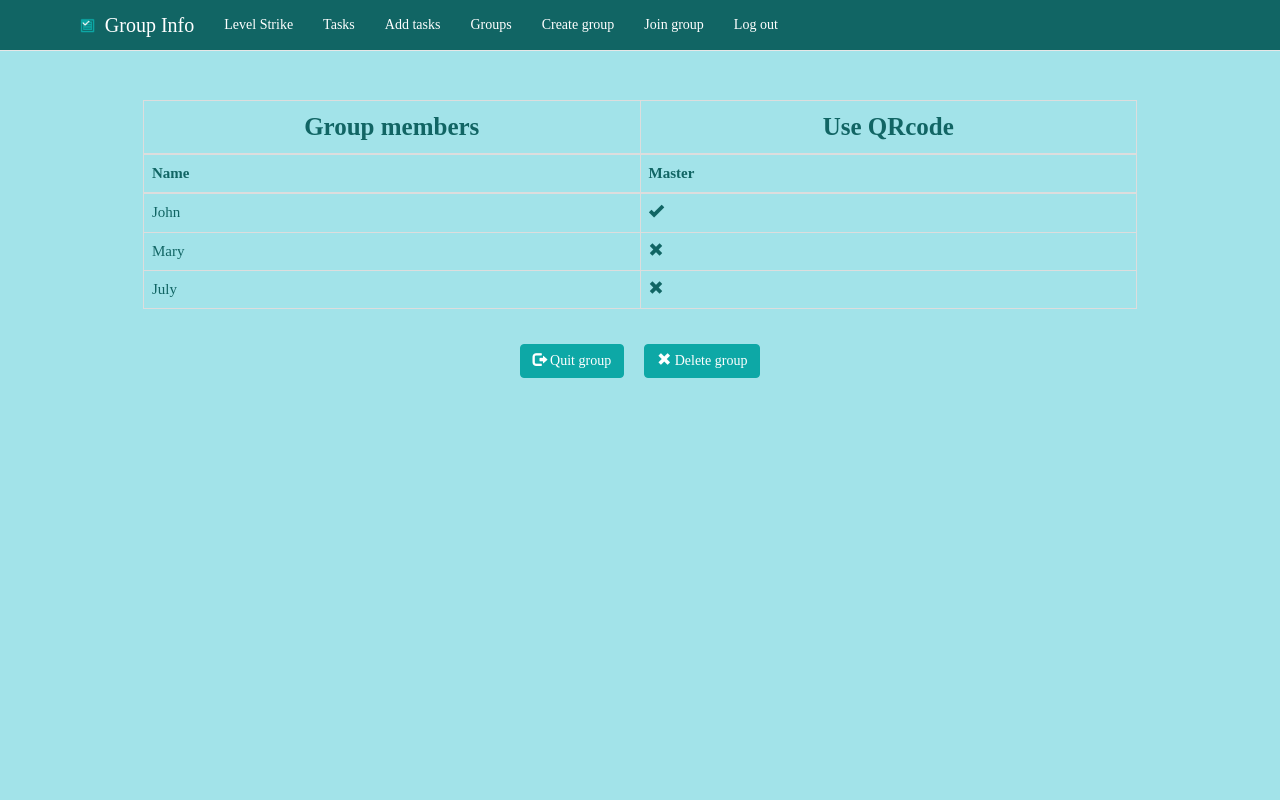
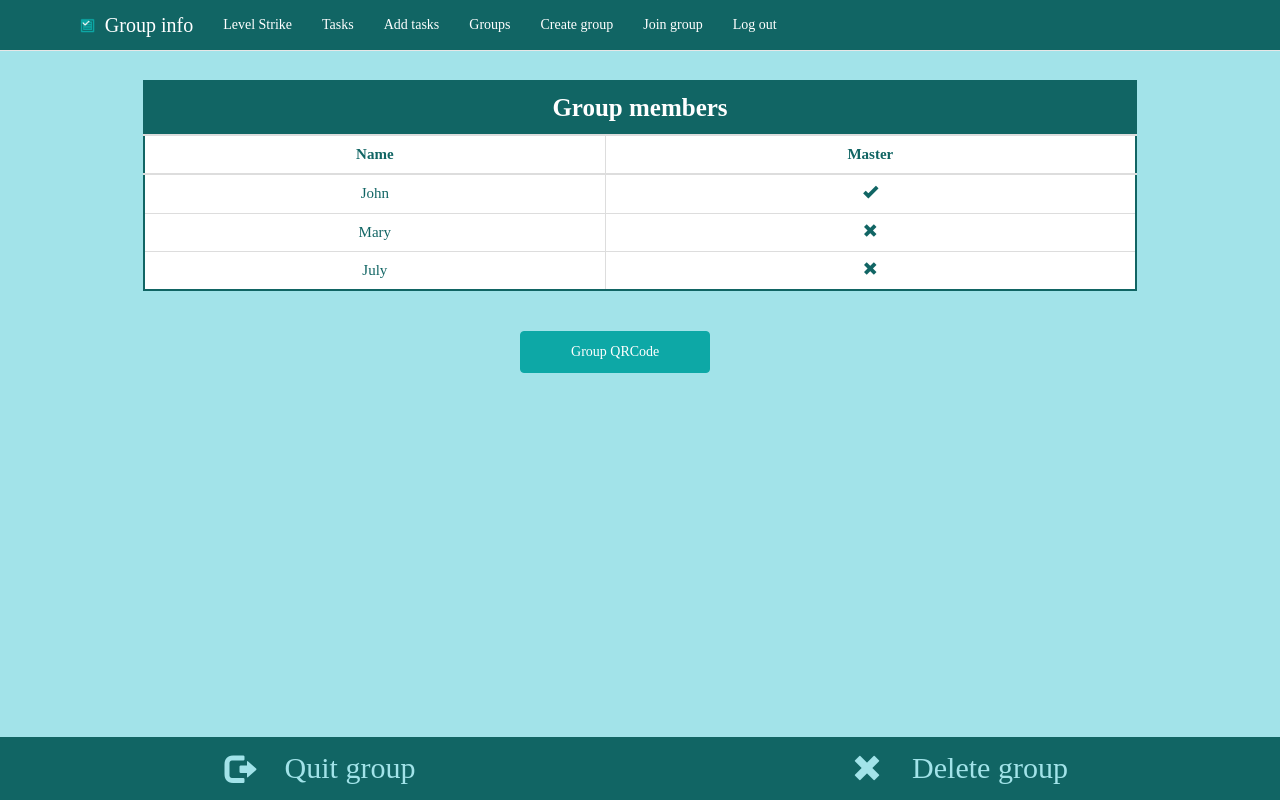
Before and after one commit to joelccarvalho/LevelStrike, a PHP site: page /groupInfo.html in a window 1280 px wide. Run offline with PHP 8.4, Linux system fonts and the light colour scheme.

Commit message:
groupinfo
groupinfo direito

```diff
--- a/css/master.css
+++ b/css/master.css
@@ -316,22 +316,49 @@ font-size: 30px;
 /*Inicio da pagina groupInfo*/
 .groupinfo_container{
   width: 80%;
+  text-align: center;
 }
-.groupinfo_memberstitle, .groupinfo_qrcode{
+.groupinfo_memberstitle{
+  width: 100%;
   font-size: 25px;
-  color: #116564;
+  color: #fff;
+  text-align: center;
+}
+.groupinfo_tablehead{
+  background-color: #116564
 }
 
 .groupinfo_table{
+
+  background-color: #fff;
   font-size: 15px;
   color: #116564;
+  text-align: center;
+  border: 2px solid #116564;
 }
-.groupinfo_botoes{
+.groupinfo_qrcode{
+  margin-right: 5%;
+  padding: 10px 50px 10px 50px;
+}
+.groupInfo_bottom{
+  position: fixed;
+  bottom: 0px;
+  background-color: #116564;
   width: 100%;
-  font-size: 20px;
-  padding-top: 15px;
-  padding-bottom: 15px;
+  font-size: 30px;
+  padding-top: 10px;
   text-align: center;
+}
+.groupinfo_glyph{
+  top: 5px;
+  padding-right: 30px;
+}
+
+.groupInfo_btn{
+  color: #A2E3E9;
+}
+.groupInfo_btn:hover{
+  color: #fff;
 }
 
 /*Fim da pagina groupInfo*/
@@ -470,6 +497,7 @@ font-size: 30px;
   color: white;
 }
 
+
 /*Imagem addTaskGroup*/
 .add_tasks_group{
   width: 100px;
--- a/groupInfo.html
+++ b/groupInfo.html
@@ -2,7 +2,7 @@
 <html>
   <head>
     <meta charset="utf-8">
-    <title>Group info</title>
+    <title>Level Strike</title>
 
     <link rel="stylesheet" href="./css/bootstrap.min.css" media="screen" title="no title">
     <link rel="stylesheet" href="./css/master.css" media="screen" title="no title">
@@ -20,7 +20,7 @@
             <span class="icon-bar"></span>
           </button>
           <a class="navbar-brand" href="main.html"><img class="navbar_levelStrike" src="./images/logo.png" height="21px"/>
-          <p class="navbar_levelStrike">Group Info</p></a>
+          <p class="navbar_levelStrike">Group info</p></a>
         </div>
           <div id="navbar" class="navbar-collapse collapse">
             <ul class="nav navbar-nav">
@@ -39,17 +39,16 @@
 
       <div class="container groupinfo_container">
 
-        <table class="table table-bordered groupinfo_table" border="1">
-        <thead>
+        <table class="table table-bordered table-hover groupinfo_table">
+        <thead class="groupinfo_tablehead">
           <tr>
-            <th class="col-xs-6 groupinfo_memberstitle"><center>Group members</center></th>
-            <th class="col-xs-6"><center><a href="./qrCode.html" class="groupinfo_qrcode">Use QRcode</a></center></th><br>
+            <th colspan="2" class="groupinfo_memberstitle">Group members</th>
           </tr>
         </thead>
         <thead>
           <tr>
-            <th>Name</th>
-            <th>Master</th>
+            <th><center>Name</center></th>
+            <th><center>Master</center></th>
           </tr>
         </thead>
         <tbody>
@@ -67,20 +66,15 @@
           </tr>
         </tbody>
         </table>
-
-
-        <div class="groupinfo_botoes">
-          <a href="#"><button type="button" class="btn btn-info space_between_button">
-                <span class="glyphicon glyphicon-log-out"></span> Quit group
-          </button></a>
-
-          <a href="#"><button type="button" class="btn btn-info">
-                <span class="glyphicon glyphicon-remove"></span> Delete group
-          </button></a>
+        <br>
+        <a href="qrCode.html"><button type="button" class="btn btn-info groupinfo_qrcode">Group QRCode</button></a>
         </div>
-
-      </div>
-
+        <div class="groupInfo_bottom">
+          <a href="#" class="groupInfo_btn"><div class="col-xs-6">
+          <p class="groupinfo_text"><span class="glyphicon glyphicon-log-out groupinfo_glyph"></span>Quit group</p></div></a>
+          <a href="#" class="groupInfo_btn"><div class="col-xs-6">
+          <p class="groupinfo_text"><span class="glyphicon glyphicon-remove groupinfo_glyph"></span>Delete group</p></div></a>
+        </div>
       <script src="./js/jquery-3.1.1.min.js"></script>
       <script src="./js/bootstrap.min.js"></script>
     </body>
--- a/taskDetails.html
+++ b/taskDetails.html
@@ -30,13 +30,12 @@
             <li><a href="groupList.html">Groups</a></li>
             <li><a href="createGroup.html">Create group</a></li>
             <li><a href="joinGroup.html">Join group</a></li>
-            <li><a href="Login.html">Log out</a></li>
+            <li><a href="Login.html">Log wout</a></li>
           </ul>
         </div>
       </div>
     </nav>
     <br>
-
     <div class="container taskDetails_container">
       <p class="taskDetails_title"> Fazer a cama </p>
       <div class="panel-heading noWhite"></div><br>
```
Also changed, not shown: images/addgroup.png.
